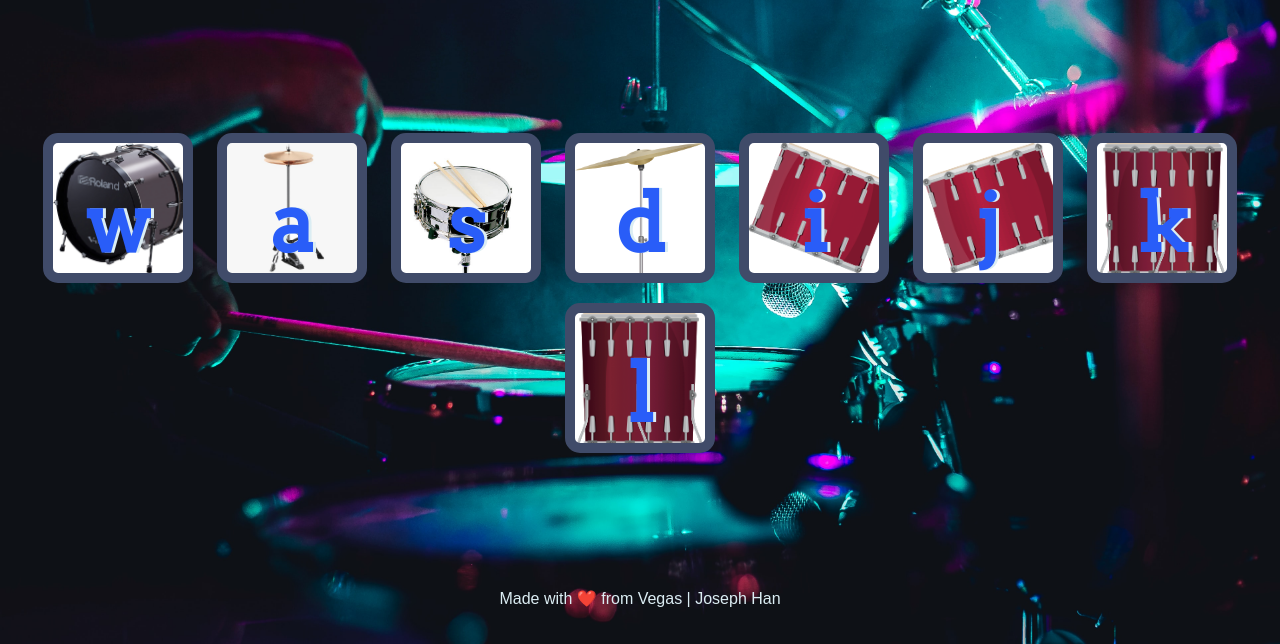
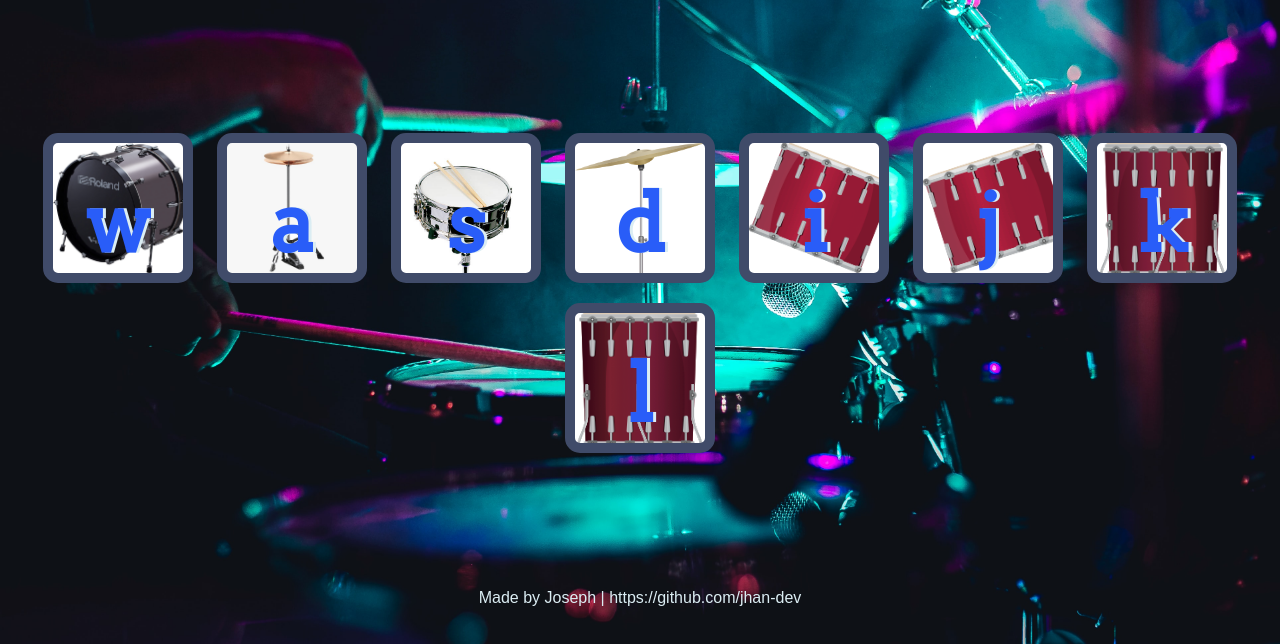
Before and after one commit to jhan-dev/drum-kit, a plain HTML site: page index.html in a window 1280 px wide. Shown: the part 156-800 px from the top of the page. Drawn offline with Linux system fonts and the light colour scheme.

Commit message:
Update index.html
Looks good

```diff
--- a/index.html
+++ b/index.html
@@ -25,7 +25,7 @@
   <script src="index.js" charset="utf-8"></script>
 
   <footer>
-    Made with ❤️ from Vegas | Joseph Han
+    Made by Joseph | https://github.com/jhan-dev
   </footer>
 </body>
 
```
